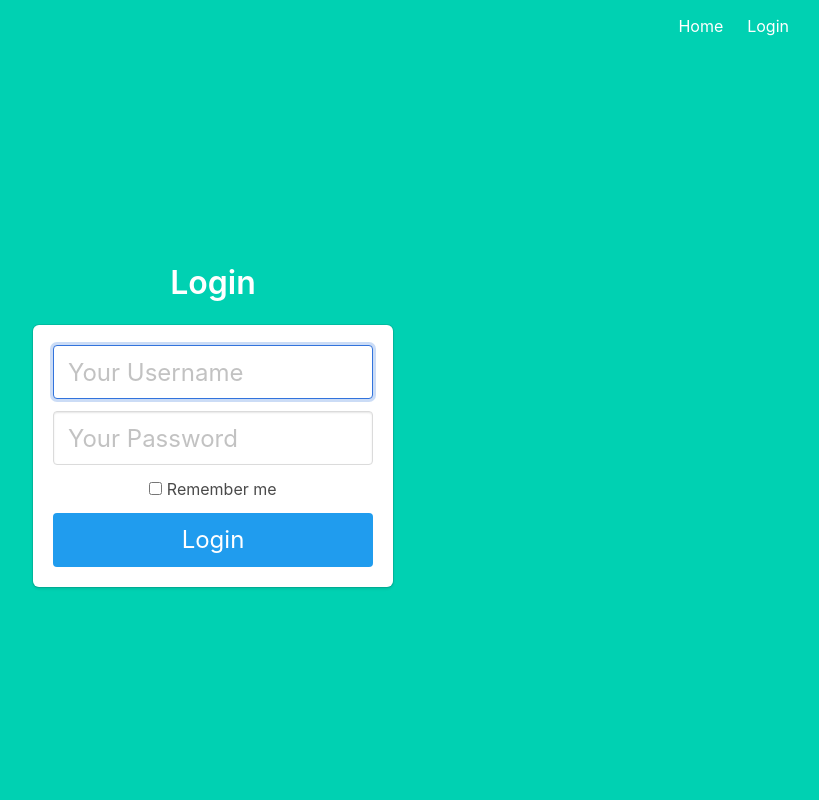
After one commit to toznyigit/e-commerce, a Flask app: page /login in a window 1280 px wide. The commit adds this page. Shown: the whole page, without its empty margins (427-1246 px from the left). Run offline with Flask 3, Linux system fonts and the light colour scheme; some libraries are stand-ins or nearby versions.

Commit message:
user almost done

```diff
--- a/app/__init__.py
+++ b/app/__init__.py
@@ -1,12 +1,29 @@
-import os
 from flask import Flask
 from flask_login import LoginManager
+from .auth_model import *
+from .database_connector import UserDB
 
 def create_app():
     app = Flask(__name__)
     app.config['SECRET_KEY'] = "some secret key"
 
+    from .auth import auth as auth_blueprint
+    app.register_blueprint(auth_blueprint)
+
+    from .admin import admin as admin_blueprint
+    app.register_blueprint(admin_blueprint)
+
     from .main import main as main_blueprint
     app.register_blueprint(main_blueprint)
 
+    login_manager = LoginManager()
+    login_manager.login_view = 'auth.login'
+    login_manager.init_app(app)
+
+    @login_manager.user_loader
+    def load_user(username):
+        userdb = UserDB()
+        log_user = User(DBUser(username, userdb.read(name=username)['type']))
+        return log_user
+
     return app
--- /dev/null
+++ b/app/auth.py
@@ -0,0 +1,31 @@
+from flask import Blueprint, render_template, request, flash, redirect, url_for
+from flask_login import login_user, login_required, logout_user, current_user
+from .database_connector import UserDB
+from .auth_model import *
+
+auth = Blueprint('auth', __name__)
+
+@auth.get('/login')
+def login():
+    return render_template('login.html')
+
+@auth.post('/login')
+def login_post():
+    username = request.form.get('username')
+    passwd = request.form.get('password')
+    remember = True if request.form.get('remember') else False
+    user = UserDB().read(name=username, password=passwd)
+    if not user:
+        flash('Please check your login details and try again.')
+        return redirect(url_for('auth.login'))
+
+    login_user(User(
+        DBUser(user['name'], user['type'])
+    ), remember=remember)
+    return redirect(url_for('main.profile'))
+
+@auth.get('/logout')
+@login_required
+def logout():
+    logout_user()
+    return redirect(url_for('main.index'))
--- a/app/templates/base.html
+++ b/app/templates/base.html
@@ -33,9 +33,6 @@
                                 <a href="{{ url_for('auth.login') }}" class="navbar-item">
                                     Login
                                 </a>
-                                <a href="{{ url_for('auth.signup') }}" class="navbar-item">
-                                    Sign Up
-                                </a>
                                 {% endif %}
                                 {% if current_user.is_authenticated %}
                                 <a href="{{ url_for('auth.logout') }}" class="navbar-item">
--- a/app/templates/index.html
+++ b/app/templates/index.html
@@ -1,4 +1,4 @@
-
+{% extends "base.html" %}
 
 {% block content %}
     <h1 class="title">
--- /dev/null
+++ b/app/templates/login.html
@@ -0,0 +1,36 @@
+{% extends "base.html" %}
+
+{% block content %}
+    <div class="column is-4 is-offset-4">
+        <h3 class="title">Login</h3>
+        <div class="box">
+            {% with messages = get_flashed_messages() %}
+            {% if messages %}
+                <div class="notification is-danger">
+                    {{ messages[0] }}
+                </div>
+            {% endif %}
+            {% endwith %}
+            <form method="POST" action="/login">
+                <div class="field">
+                    <div class="control">
+                        <input class="input is-large" type="text" name="username" placeholder="Your Username" autofocus="">
+                    </div>
+                </div>
+
+                <div class="field">
+                    <div class="control">
+                        <input class="input is-large" type="password" name="password" placeholder="Your Password">
+                    </div>
+                </div>
+                <div class="field">
+                    <label class="checkbox">
+                        <input type="checkbox" name="remember">
+                        Remember me
+                    </label>
+                </div>
+                <button class="button is-block is-info is-large is-fullwidth">Login</button>
+            </form>
+        </div>
+    </div>
+{% endblock %}
```
Also changed, not shown: app/admin.py (added, +28 -0 lines), app/auth_model.py (added, +25 -0 lines), app/database_connector.py (+29 -0 lines), app/main.py (+6 -1 lines), app/templates/panel.html (added, +53 -0 lines), app/templates/profile.html (added, +15 -0 lines).
